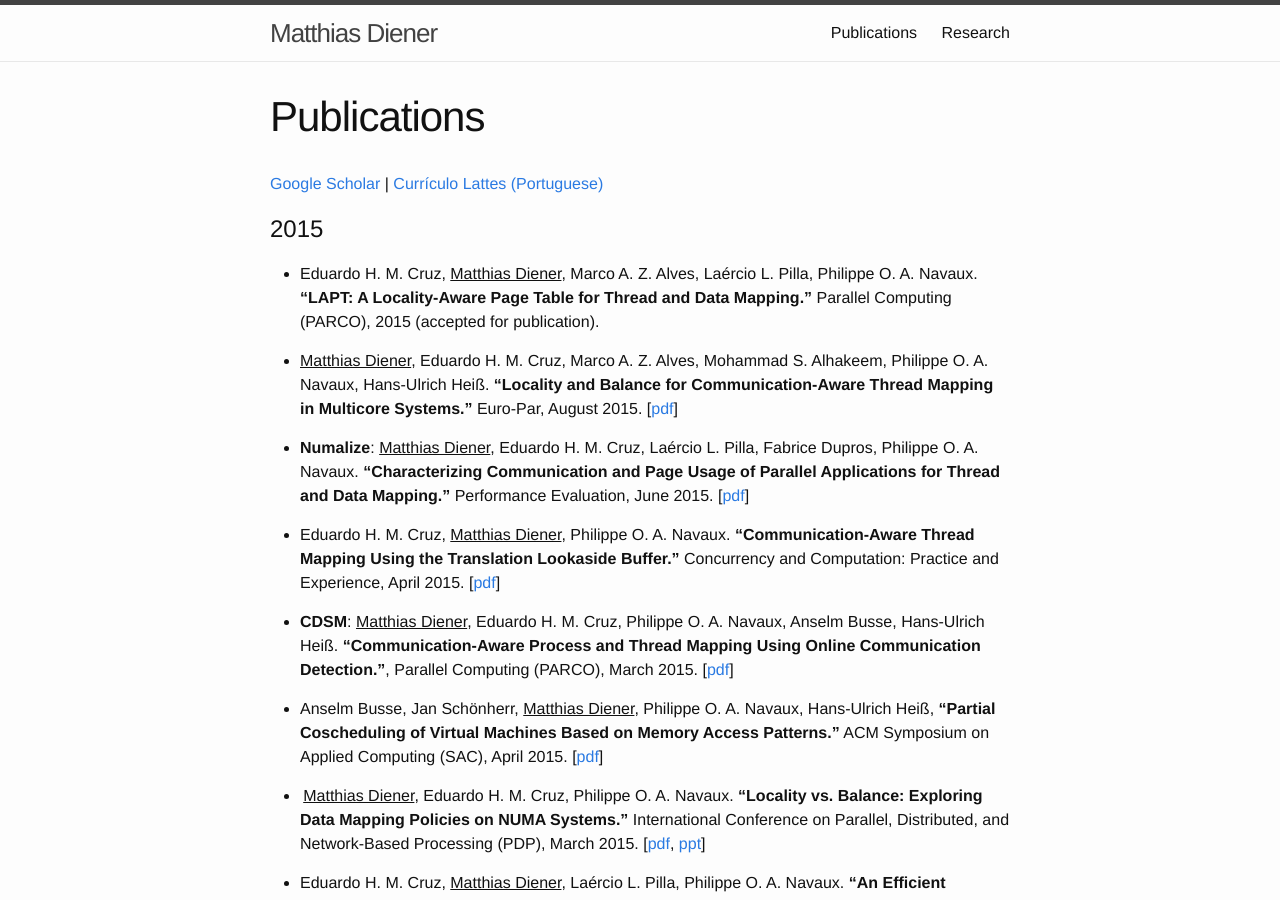
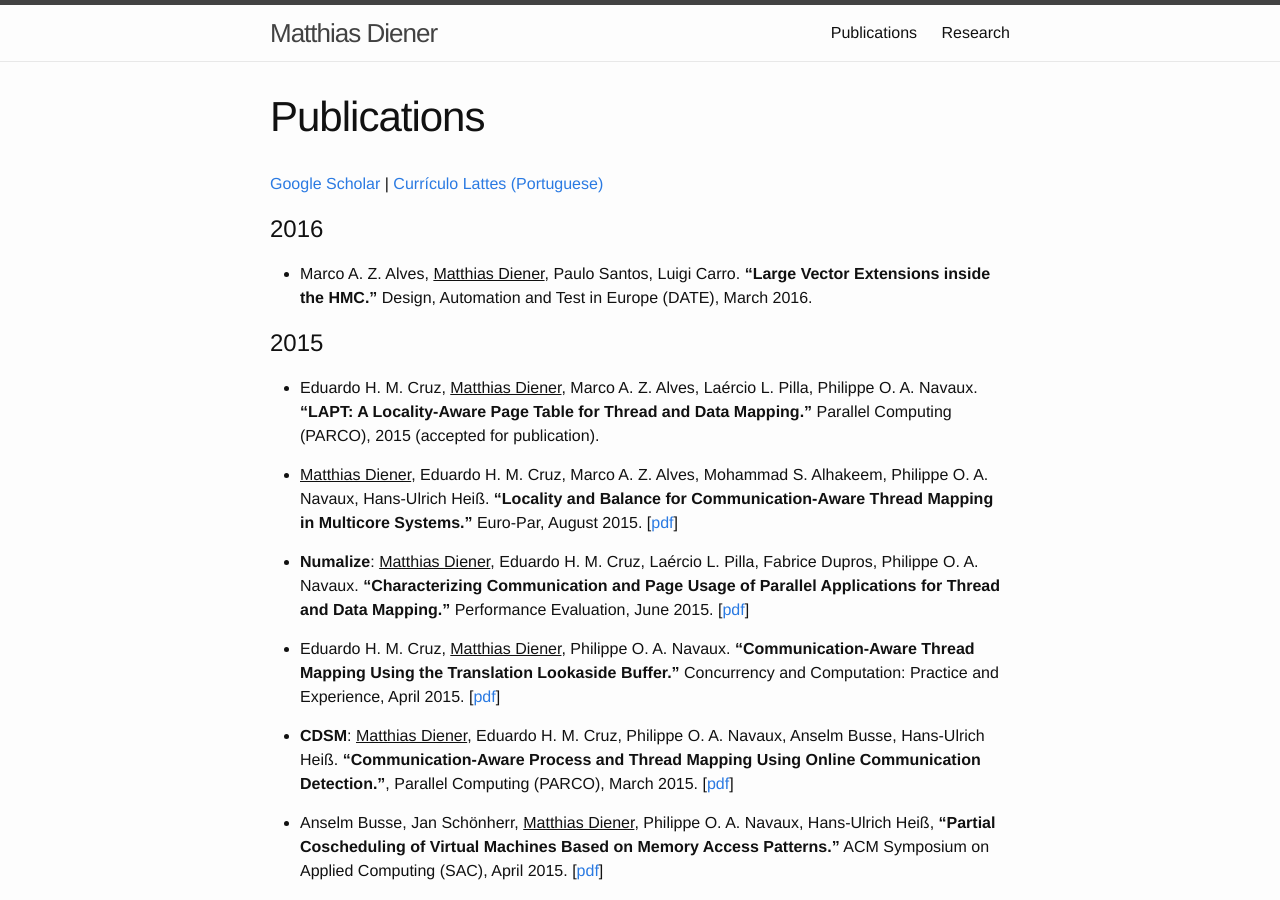
Before and after one commit to matthiasdiener/matthiasdiener.github.io, a Jekyll site: the page built from publications.md, in a window 1280 px wide and 900 px high. Built offline with Jekyll 4.4.1, drawn with Linux system fonts in a browser that asks for light colours.

Commit message:
add date

```diff
--- a/publications.md
+++ b/publications.md
@@ -4,6 +4,10 @@ title: Publications
 ---
 
 [Google Scholar](http://scholar.google.com.br/citations?user=ToWKC8gAAAAJ&hl=en) \| [Currículo Lattes (Portuguese)](http://lattes.cnpq.br/8653611969517458)
+
+# 2016
+
+* Marco A. Z. Alves, <u>Matthias Diener</u>, Paulo Santos, Luigi Carro. **“Large Vector Extensions inside the HMC.”** Design, Automation and Test in Europe (DATE), March 2016.
 
 # 2015
 
```
